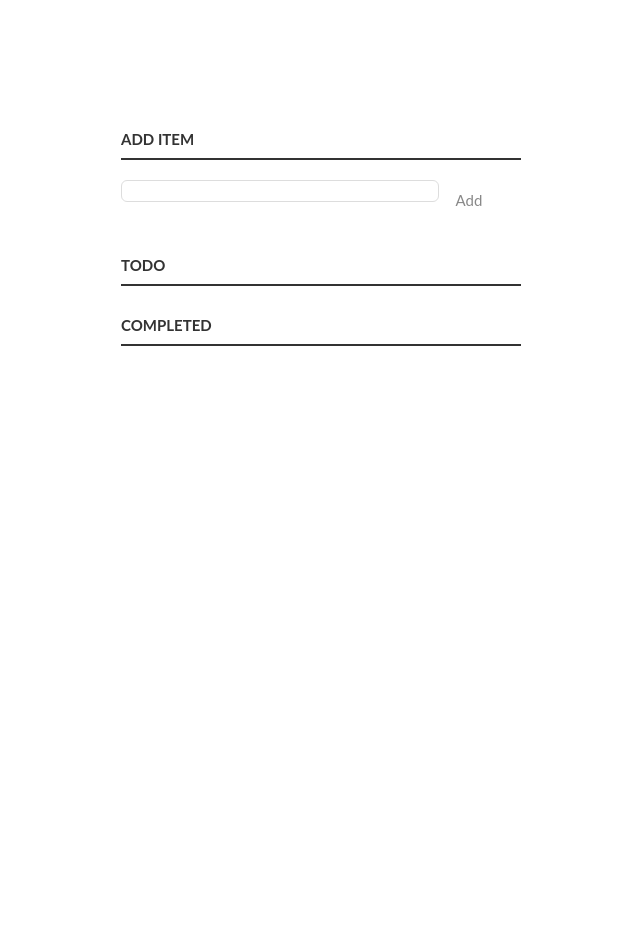
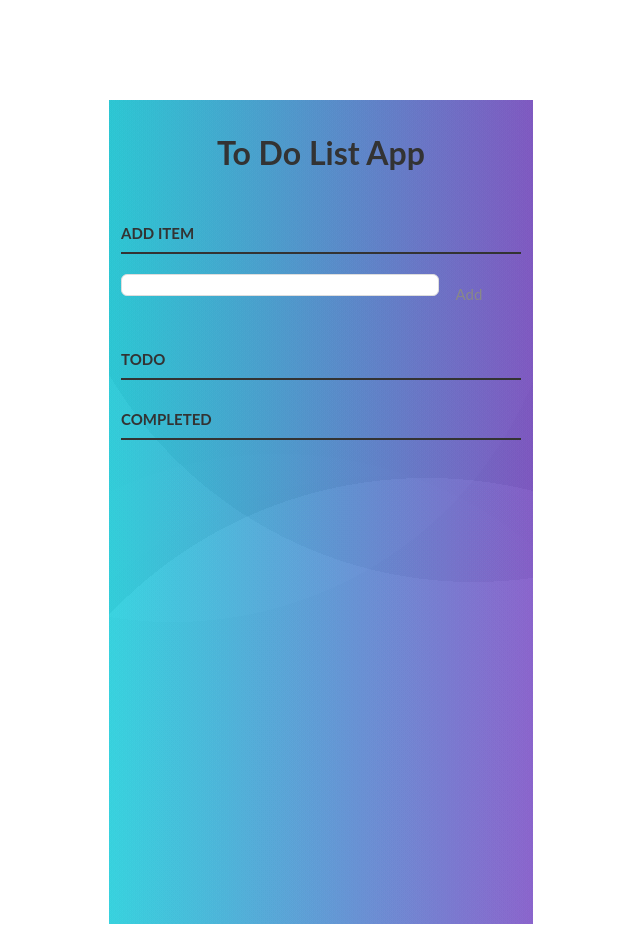
Before and after one commit to ariopri/Tugas_TodoList, a plain HTML site: page index.html in a window 1280 px wide. Shown: the whole page, without its empty margins (319-959 px from the left). Before the commit the page ends 800 px from the top, so only its background shows below. Drawn offline with Linux system fonts and the light colour scheme.

Commit message:
update code

```diff
--- a/index.html
+++ b/index.html
@@ -1,15 +1,16 @@
 <html>
 
 <head>
-  <title>Todo App</title>
+  <title>To Do List</title>
   <!-- <link href='https://fonts.googleapis.com/css?family=Lato:300,400,700' rel='stylesheet' type='text/css'> -->
   <link rel="stylesheet" href="style.css" type="text/css" media="screen" charset="utf-8">
 </head>
 
 <body>
-  <div class="container">
+   <div class="container body">
+    <h1 style="text-align: center;">To Do List App</h1>
     <p>
-      <label for="new-task">Add Item</label><input id="new-task" type="text"><button>Add</button>
+      <label for="new-task">Add Item</label><input id="new-task" type="text"><button cs>Add</button>
     </p>
 
     <h3>Todo</h3>
--- a/style.css
+++ b/style.css
@@ -1,4 +1,17 @@
 /* Basic Style */
+
+.body {
+  width: 100vw;
+  height: 100vh;
+  padding: 0.75rem;
+  background-image: radial-gradient(circle at 40% 91%, rgba(251, 251, 251, 0.04) 0%, rgba(251, 251, 251, 0.04) 50%, rgba(229, 229, 229, 0.04) 50%, rgba(229, 229, 229, 0.04) 100%), radial-gradient(circle at 66% 97%, rgba(36, 36, 36, 0.04) 0%, rgba(36, 36, 36, 0.04) 50%, rgba(46, 46, 46, 0.04) 50%, rgba(46, 46, 46, 0.04) 100%), radial-gradient(circle at 86% 7%, rgba(40, 40, 40, 0.04) 0%, rgba(40, 40, 40, 0.04) 50%, rgba(200, 200, 200, 0.04) 50%, rgba(200, 200, 200, 0.04) 100%), radial-gradient(circle at 15% 16%, rgba(99, 99, 99, 0.04) 0%, rgba(99, 99, 99, 0.04) 50%, rgba(45, 45, 45, 0.04) 50%, rgba(45, 45, 45, 0.04) 100%), radial-gradient(circle at 75% 99%, rgba(243, 243, 243, 0.04) 0%, rgba(243, 243, 243, 0.04) 50%, rgba(37, 37, 37, 0.04) 50%, rgba(37, 37, 37, 0.04) 100%), linear-gradient(90deg, rgb(34, 222, 237), rgb(135, 89, 215));
+  display: flex;
+  justify-content: center;
+  align-items: center;
+  flex-direction: column;
+}
+
+
 body {
   background: #fff;
   color: #333;
```
